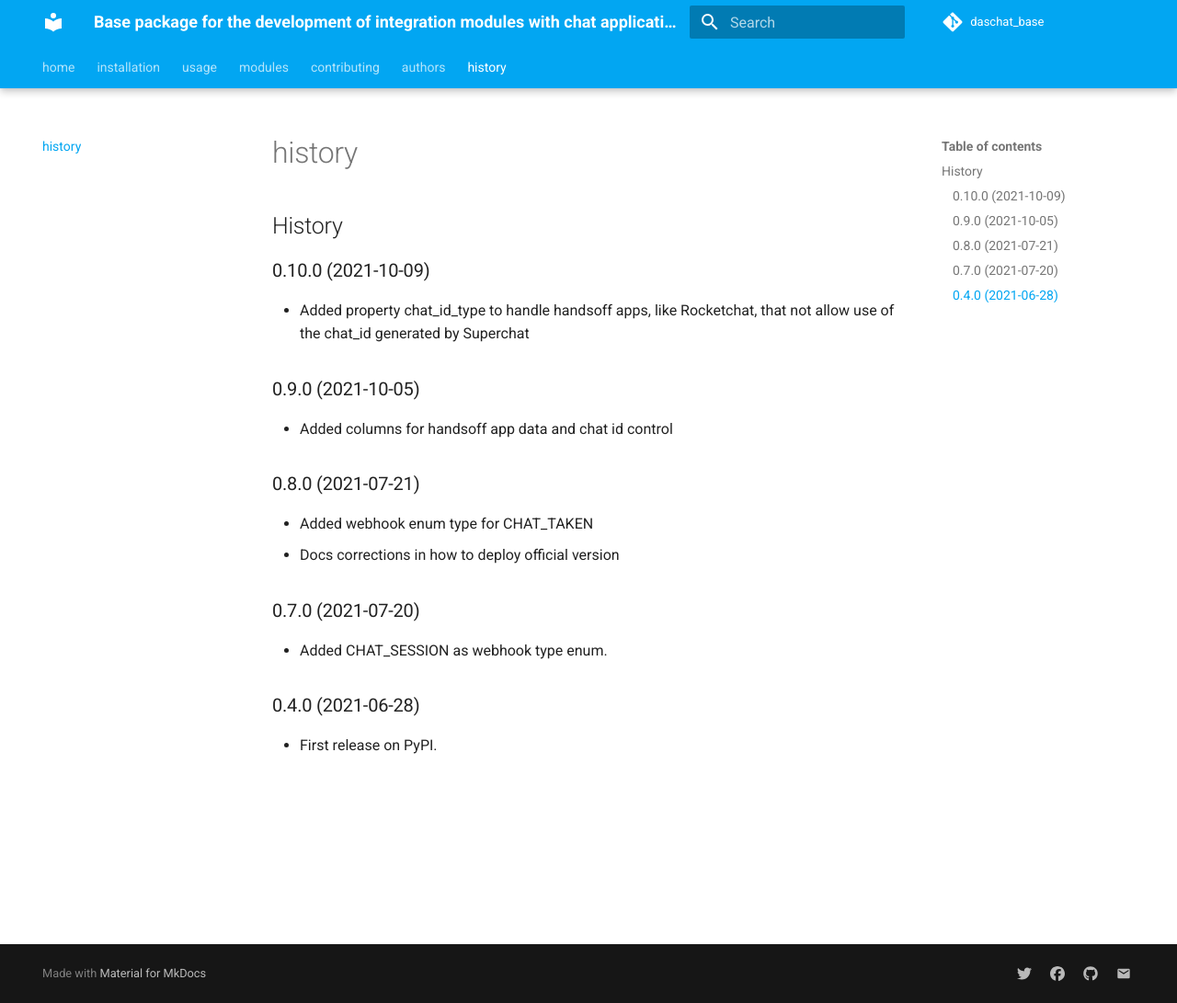
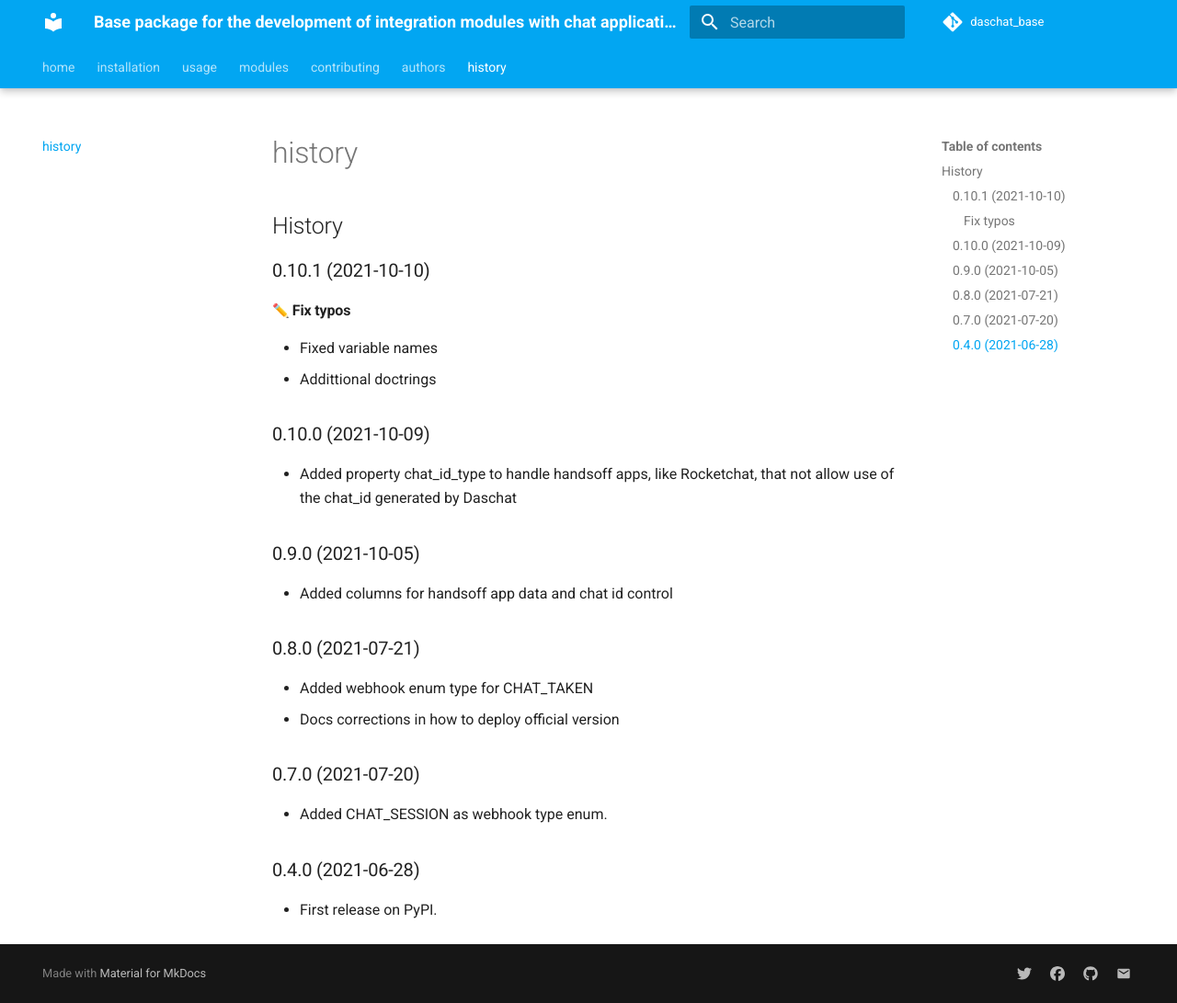
Before and after one commit to daschat-io/daschat_base, an MkDocs documentation site: the page built from docs/history.md, in a window 1280 px wide and 1091 px high. Shown: the whole window at 92% size. Built offline with MkDocs 1.6.1 and Material for MkDocs 9.7.7, drawn with Linux system fonts in a browser that asks for light colours; emoji names are drawn with the system emoji font; comment, search, counter and statistics services are not loaded.

```diff
--- a/HISTORY.md
+++ b/HISTORY.md
@@ -1,8 +1,15 @@
 # History
+
+## 0.10.1 (2021-10-10)
+
+### :pencil2: Fix typos
+
+* Fixed variable names
+* Addittional doctrings
 
 ## 0.10.0 (2021-10-09)
 
-* Added property chat_id_type to handle handsoff apps, like Rocketchat, that not allow use of the chat_id generated by Superchat
+* Added property chat_id_type to handle handsoff apps, like Rocketchat, that not allow use of the chat_id generated by Daschat
 
 ## 0.9.0 (2021-10-05)
 
--- a/pyproject.toml
+++ b/pyproject.toml
@@ -1,7 +1,7 @@
 [tool]
 [tool.poetry]
 name = "daschat_base"
-version = "0.10.0"
+version = "0.10.1"
 homepage = "https://github.com/daschat-io/daschat_base"
 description = "Base package for Daschat modules."
 authors = ["Abner G Jacobsen <abner@apoana.com.br>"]
```
Also changed, not shown: CHANGELOG.md (+3 -2 lines), 2 other files.
